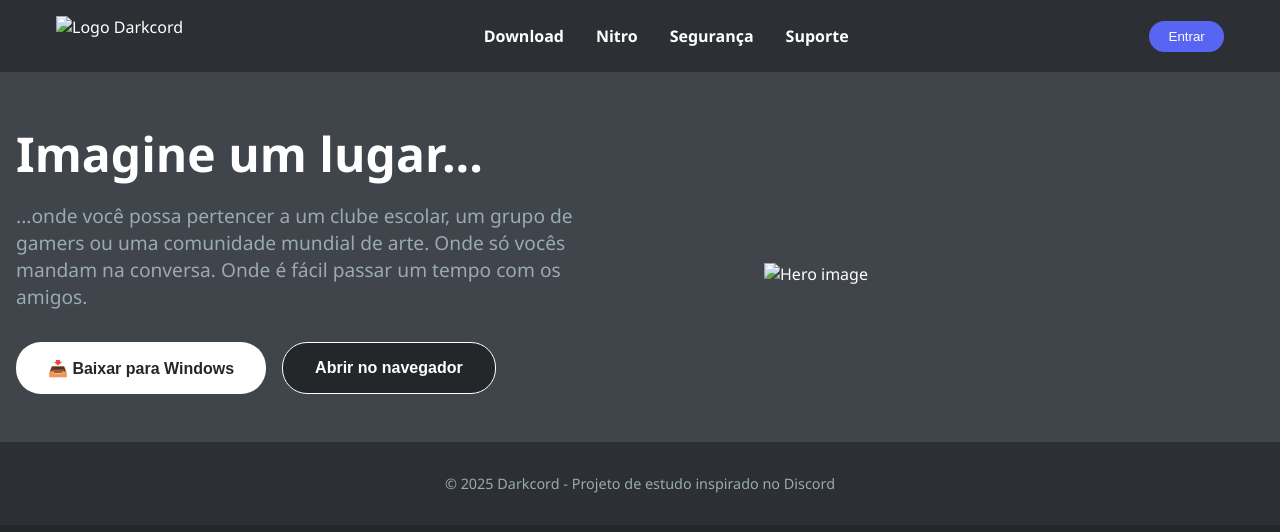
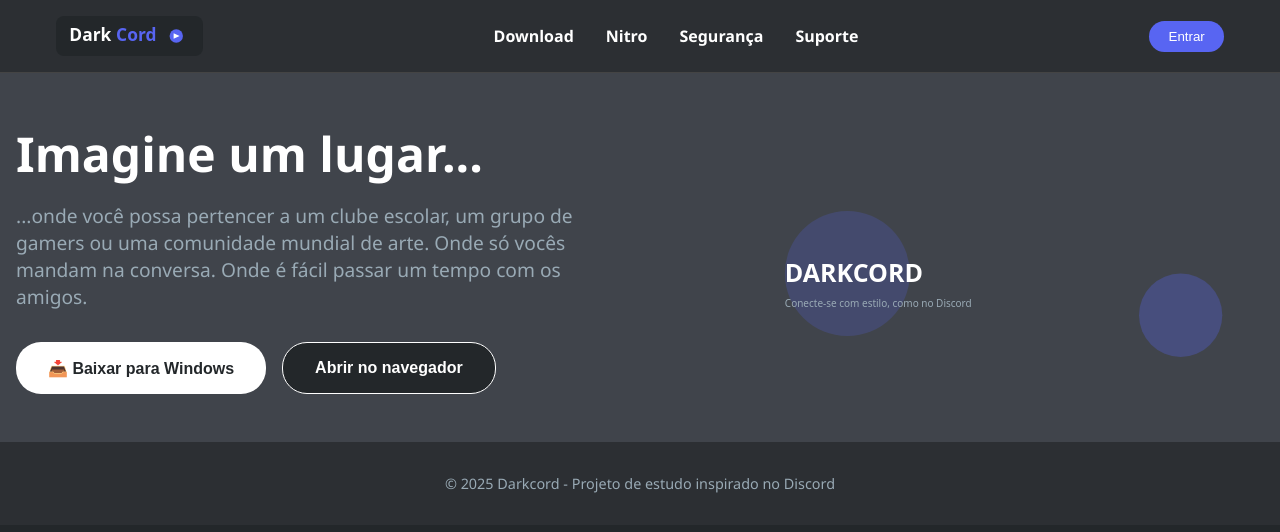
Before and after one commit to jhonatansilva1903/discord-clone, a plain HTML site: page index.html in a window 1280 px wide. Drawn offline with Linux system fonts and the light colour scheme; files that its build step writes are made by us from their sources.

Commit message:
Fix asset paths in index.html to ensure correct loading of styles and images

```diff
--- a/index.html
+++ b/index.html
@@ -4,12 +4,12 @@
   <meta charset="UTF-8" />
   <meta name="viewport" content="width=device-width, initial-scale=1.0"/>
   <title>Darkcord - Conecte-se com estilo</title>
-  <link rel="stylesheet" href="css/style.css" />
+  <link rel="stylesheet" href="assets/css/style.css" />
 </head>
 <body>
   <header class="header">
     <div class="container">
-      <img src="images/logo.svg" alt="Logo Darkcord" class="logo" />
+      <img src="assets/images/logo.svg" alt="Logo Darkcord" class="logo" />
       <nav>
         <ul class="nav-links">
           <li><a href="#">Download</a></li>
@@ -34,7 +34,7 @@
         <button class="btn dark">Abrir no navegador</button>
       </div>
     </div>
-    <img src="images/hero.svg" alt="Hero image" class="hero-image">
+    <img src="assets/images/hero.svg" alt="Hero image" class="hero-image">
   </section>
 
   <footer class="footer">
```
